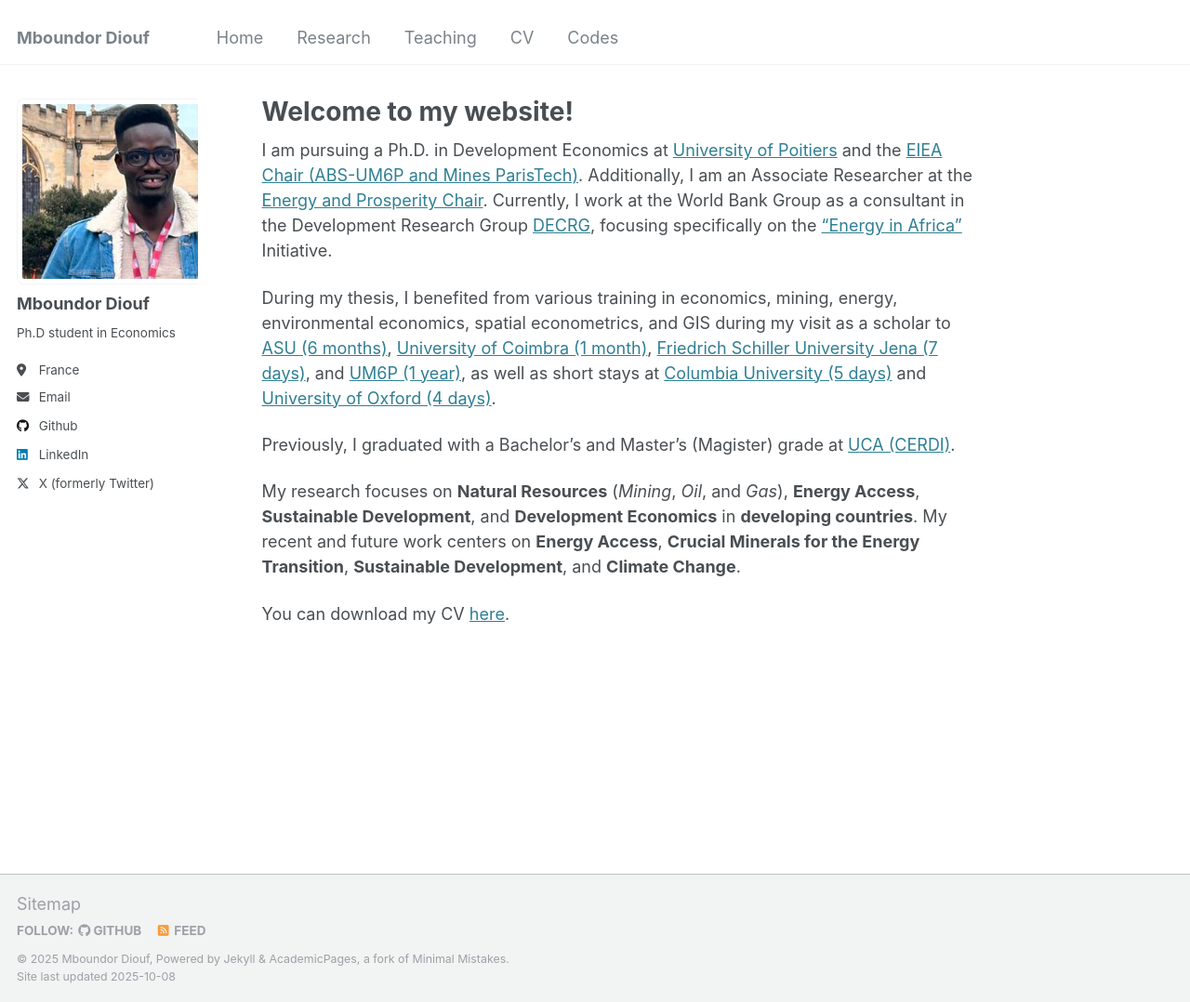
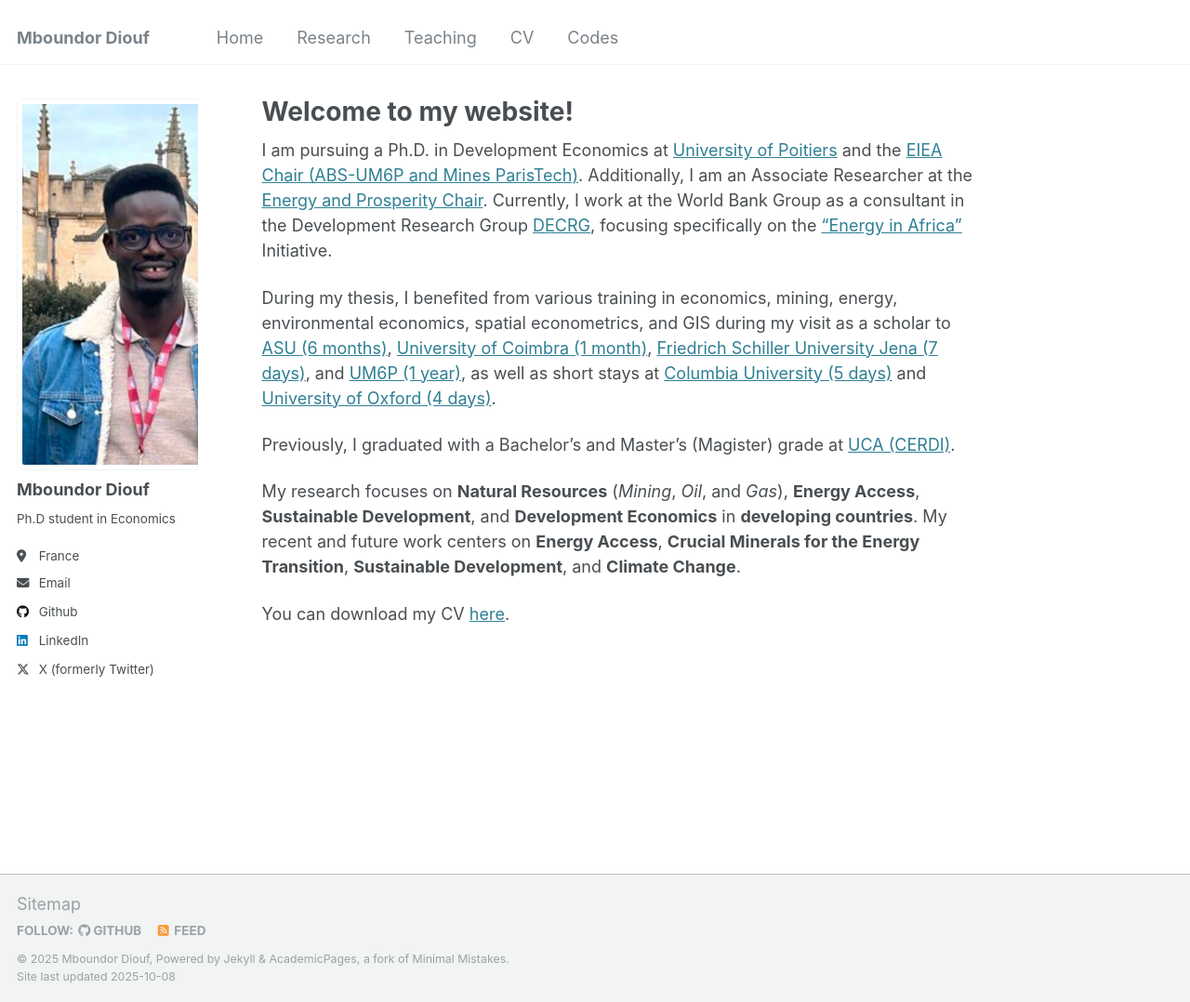
Before and after one commit to mboundordiouf/mboundordiouf.github.io, a Jekyll site: the page built from _pages/about.md, in a window 1280 px wide and 1078 px high. Shown: the whole window at 93% size. Built offline with Jekyll 4.4.1, drawn with Linux system fonts in a browser that asks for light colours.

Commit message:
Update custom.scss

```diff
--- a/_sass/custom.scss
+++ b/_sass/custom.scss
@@ -6,7 +6,7 @@
 .author__avatar img {
     max-width: 280px !important;  /* Largeur du rectangle */
     width: 280px !important;
-    height: 200px !important;  /* Hauteur du rectangle */
+    height: 400px !important;  /* Hauteur du rectangle */
     object-fit: cover !important;  /* Recadrage automatique pour remplir le rectangle */
     border-radius: 8px !important;  /* Coins légèrement arrondis (0 pour rectangle parfait) */
 }
```
